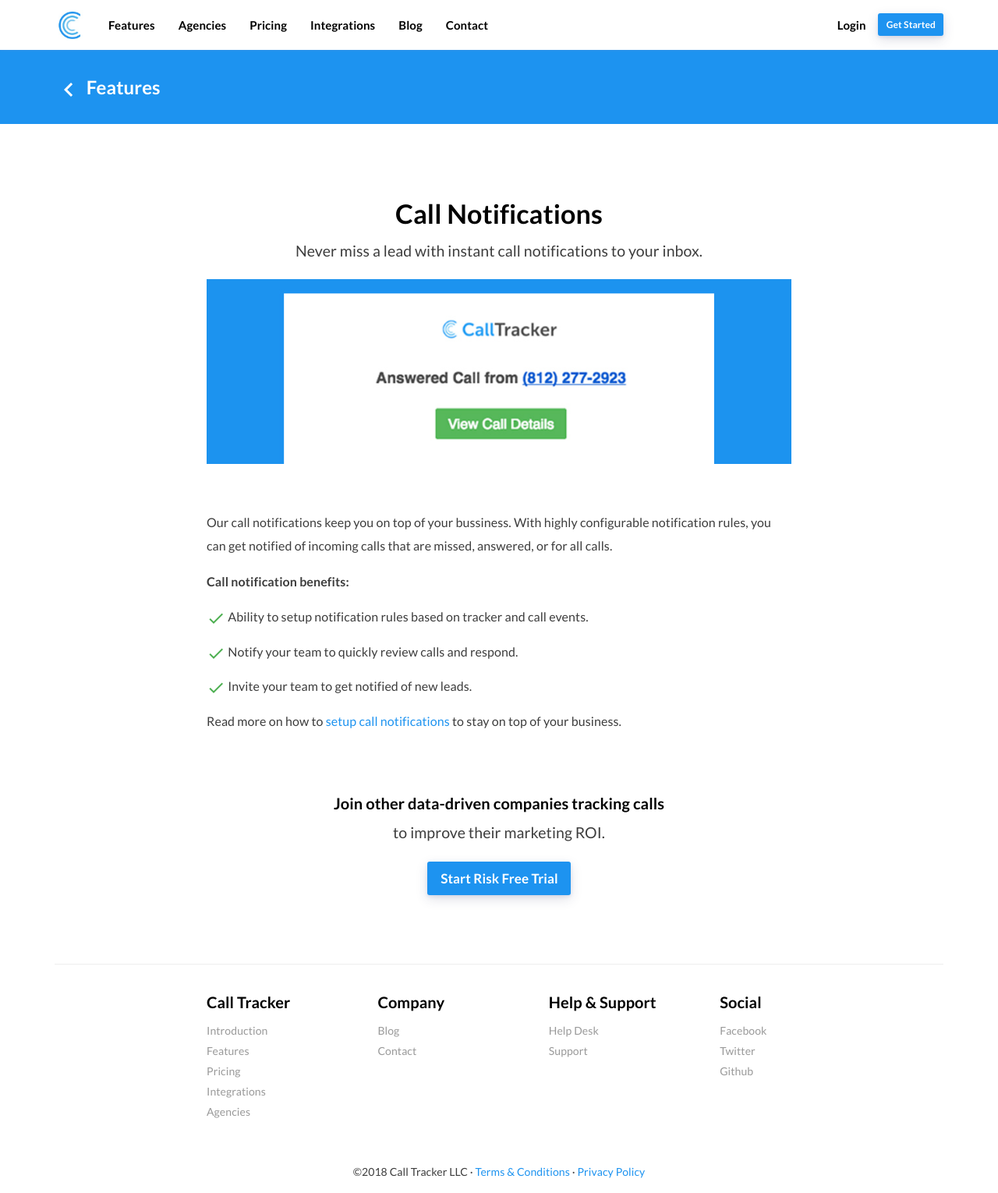
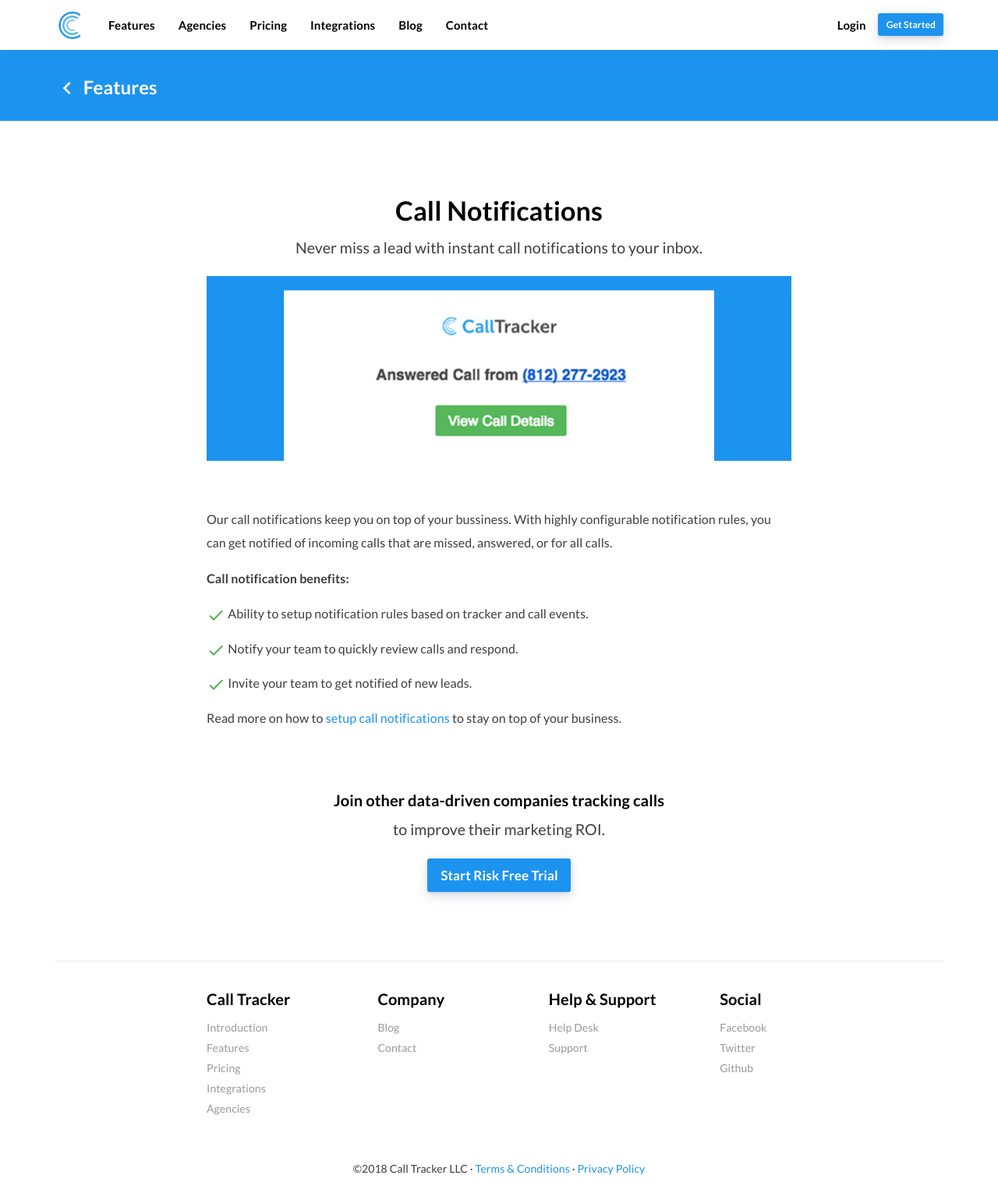
Before and after one commit to sumonst21/calltrackerio-site, a Jekyll site: the page built from _features/call-notifications.md, in a window 1280 px wide. Shown: the whole page at 78% size. Built offline with Jekyll 4.4.1, drawn with Linux system fonts in a browser that asks for light colours.

Commit message:
fix back arrow style

```diff
--- a/_layouts/feature.html
+++ b/_layouts/feature.html
@@ -8,7 +8,7 @@
   <div class="container">
     <div class="row">
       <div class="col-md-12 m-t-20">
-        <h4><a href="/features"><i class="material-icons md-36">chevron_left</i> Features
+        <h4><a href="/features"><i class="material-icons md-32">chevron_left</i> Features
         </a></h4>
       </div>
     </div>
--- a/_layouts/integration.html
+++ b/_layouts/integration.html
@@ -8,7 +8,7 @@
   <div class="container">
     <div class="row">
       <div class="col-md-12 m-t-20">
-        <h4><a href="/integrations"><i class="material-icons md-36">chevron_left</i> Integrations
+        <h4><a href="/integrations"><i class="material-icons md-32">chevron_left</i> Integrations
         </a></h4>
       </div>
     </div>
--- a/css/style.scss
+++ b/css/style.scss
@@ -439,6 +439,9 @@
     &.md-24 {
       font-size: 24px;
     }
+    &.md-32 {
+      font-size: 32px;
+    }
     &.md-36 {
       font-size: 36px;
     }
```
